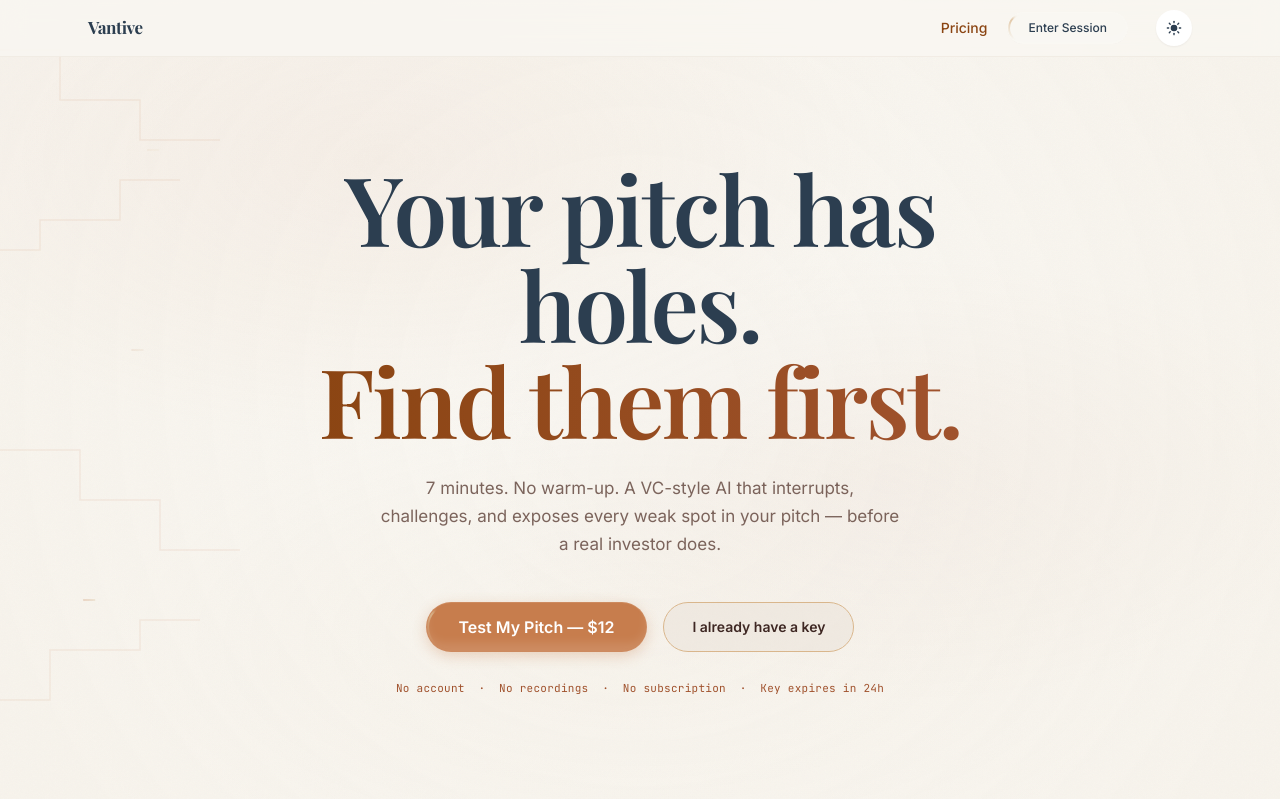
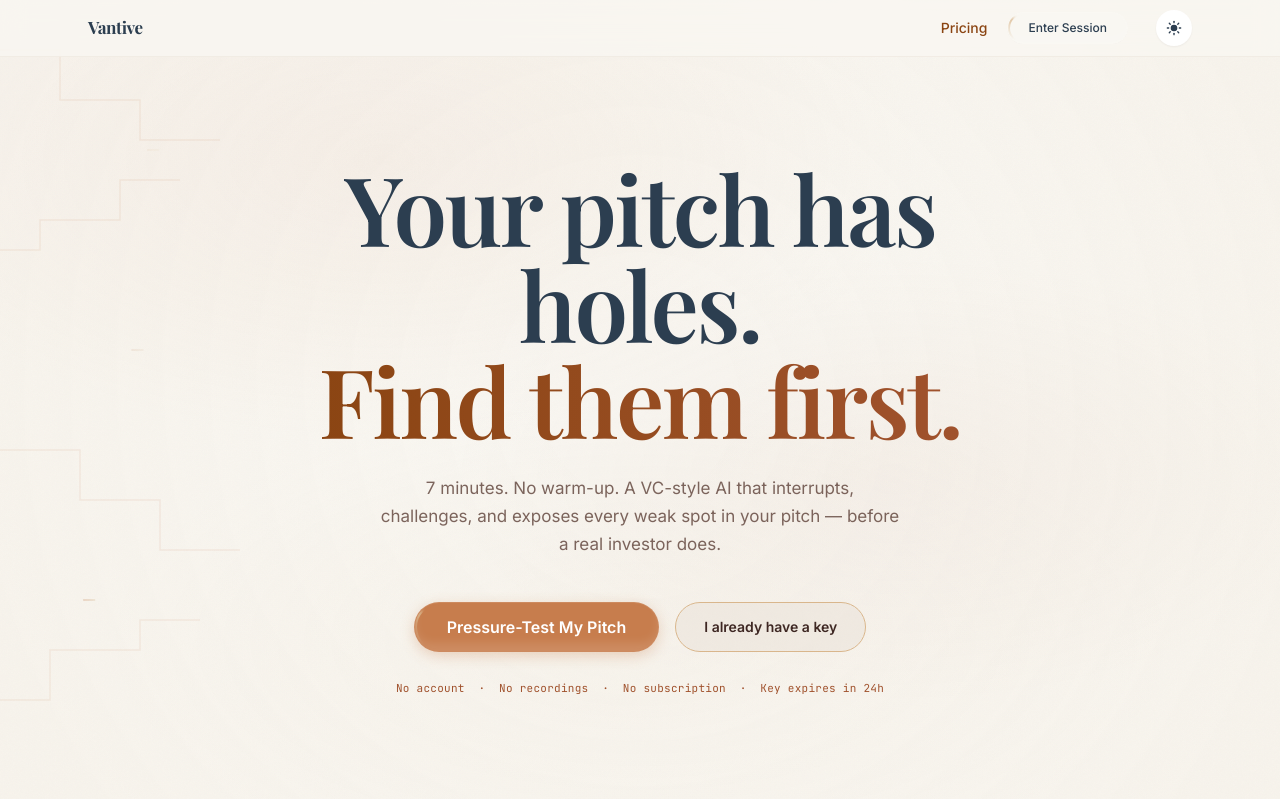
Before and after one commit to cutmob/VC-INTERVIEW-COACH, a Next.js app: page / in a window 1280 px wide. Shown: the top 799 px of the page. Built offline with nearby package versions, Linux system fonts and the light colour scheme.

Commit message:
copy: update hero CTA to Pressure-Test My Pitch

```diff
--- a/app/page.tsx
+++ b/app/page.tsx
@@ -85,7 +85,7 @@ export default function HomePage() {
                 background="var(--btn-glow-mid)"
                 className="shadow-[0_4px_14px_rgba(199,125,77,0.3)] hover:shadow-[0_6px_20px_rgba(199,125,77,0.4)] transition-shadow duration-500 dark:shadow-[0_0_30px_rgba(196,122,74,0.3)] dark:hover:shadow-[0_0_50px_rgba(196,122,74,0.5)]"
               >
-                <span className="relative z-10 font-semibold text-white px-2">Test My Pitch — $12</span>
+                <span className="relative z-10 font-semibold text-white px-2">Pressure-Test My Pitch</span>
               </ShimmerButton>
             </Link>
 
```
